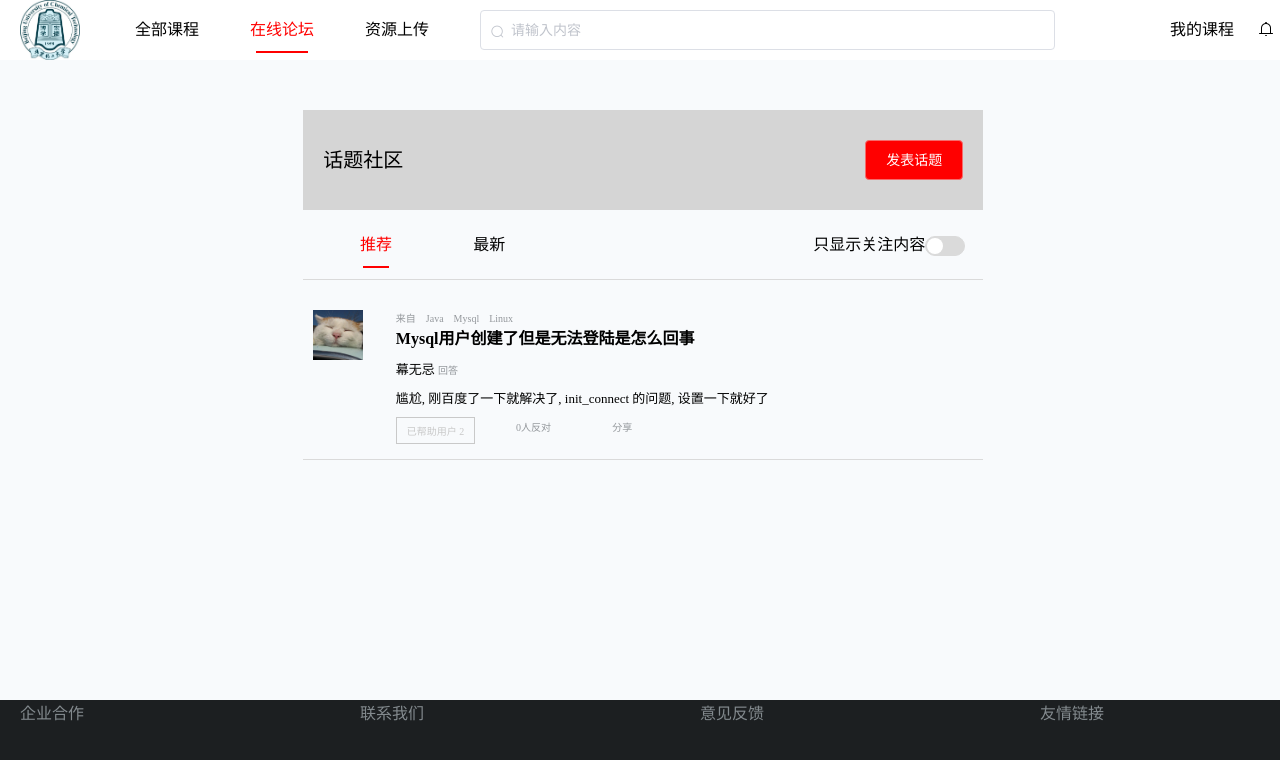
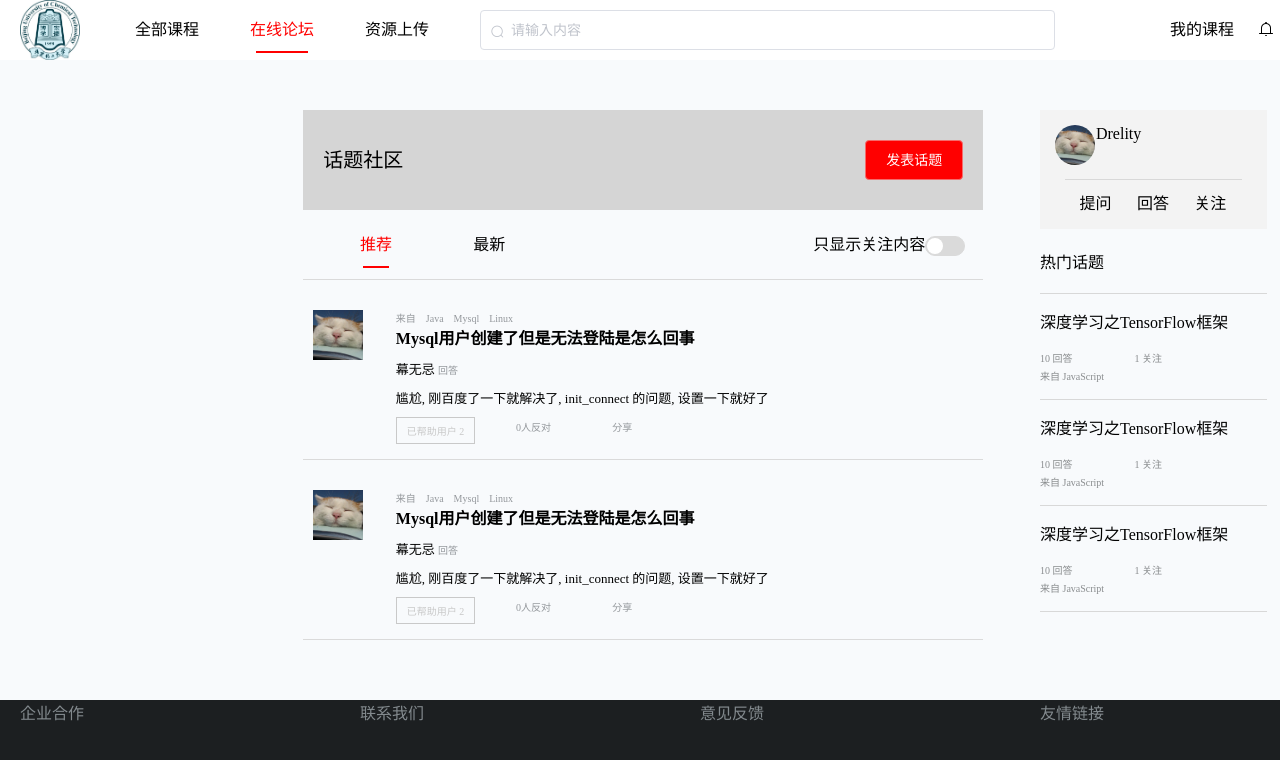
Before and after one commit to kuang-lingxi/communicationPlatform, a Vue app: page /#/OnlineBBS/recommended in a window 1280 px wide. Shown: the top 760 px of the page. Built offline with nearby package versions, Linux system fonts and the light colour scheme.

Commit message:
feat(在线论坛): 完善在线论坛的ui样式

```diff
--- /dev/null
+++ b/src/components/onlineBBS/HotTopic.vue
@@ -0,0 +1,39 @@
+<template>
+  <el-row class="main">
+    <el-row>深度学习之TensorFlow框架</el-row>
+    <el-row class="mt">
+      <el-col :span="10">
+        <span class="small">10 回答</span>
+      </el-col>
+      <el-col :span="10">
+        <span class="small">1 关注</span>
+      </el-col>
+    </el-row>
+    <el-row>
+      <span class="small">来自 JavaScript</span>
+    </el-row>
+  </el-row>
+</template>
+
+<script>
+export default {
+
+}
+</script>
+
+<style scoped>
+  .main {
+    padding: 15px 0;
+    border-bottom: 1px solid #d8d8d8;
+  }
+  .title {
+
+  }
+  .small {
+    font-size: 10px;
+    color: #898c8e;
+  }
+  .mt {
+    margin-top: 15px;
+  }
+</style>
--- a/src/components/onlineBBS/OnlineBbs.vue
+++ b/src/components/onlineBBS/OnlineBbs.vue
@@ -31,7 +31,33 @@
         <router-view></router-view>
       </el-row>
     </el-col>
-    <el-col :span="4">
+    <el-col :offset="1" :span="4">
+      <div class="user">
+        <el-row>
+          <el-col :span="5">
+            <el-avatar src="../../../static/images/userImg.jpg"></el-avatar>
+          </el-col>
+          <el-col :span="19"><span>Drelity</span></el-col>
+        </el-row>
+        <div class="line"></div>
+        <el-row>
+          <el-col :offset="3" :span="7">
+            <span>提问</span>
+          </el-col>
+          <el-col :span="7">
+            <span>回答</span>
+          </el-col>
+          <el-col :span="7">
+            <span>关注</span>
+          </el-col>
+        </el-row>
+      </div>
+      <div>
+        <div class="hotTitle">热门话题</div>
+        <HotTopic/>
+        <HotTopic/>
+        <HotTopic/>
+      </div>
 
     </el-col>
   </el-row>
@@ -39,6 +65,7 @@
 
 <script>
 import Link from '@/components/common/Link'
+import HotTopic from './HotTopic'
 export default {
   data() {
     return {
@@ -46,7 +73,8 @@ export default {
     }
   },
   components: {
-    Link
+    Link,
+    HotTopic
   }
 }
 </script>
@@ -77,4 +105,20 @@ export default {
 
     border-bottom: 1px solid #dadada;
   }
+  .user {
+    background-color: #f3f3f3;
+    padding: 15px;
+    margin-top: 30px;
+  }
+  .line {
+    width:90%;
+    margin: 10px auto;
+    height: 1px;
+    background-color: #d8d8d8;
+  }
+  .hotTitle {
+    padding: 20px 0;
+
+    border-bottom: 1px solid #d8d8d8;
+  }
 </style>
--- /dev/null
+++ b/src/components/onlineBBS/Recommend.vue
@@ -0,0 +1,19 @@
+<template>
+  <el-row>
+    <Topic/>
+    <Topic/>
+  </el-row>
+</template>
+
+<script>
+import Topic from './Topic'
+export default {
+  components: {
+    Topic
+  }
+}
+</script>
+
+<style scoped>
+
+</style>
--- a/src/router/index.js
+++ b/src/router/index.js
@@ -10,7 +10,7 @@ import MyCourse from '@/components/personalInformation/MyCourse'
 import MyGroup from '@/components/personalInformation/MyGroup'
 import MyTopic from '@/components/personalInformation/MyTopic'
 import OnlineBbs from '@/components/onlineBBS/OnlineBbs';
-import onlineTopic from '@/components/onlineBBS/Topic';
+import Recommend from '@/components/onlineBBS/Recommend';
 
 Vue.use(Router)
 
@@ -49,8 +49,8 @@ export default new Router({
       component: OnlineBbs,
       children: [
         { path: '', redirect: 'recommended'},
-        { path: 'recommended', component: onlineTopic},
-        { path: 'new', component: onlineTopic}
+        { path: 'recommended', component: Recommend},
+        { path: 'new', component: Recommend}
       ]
     }
   ]
```
